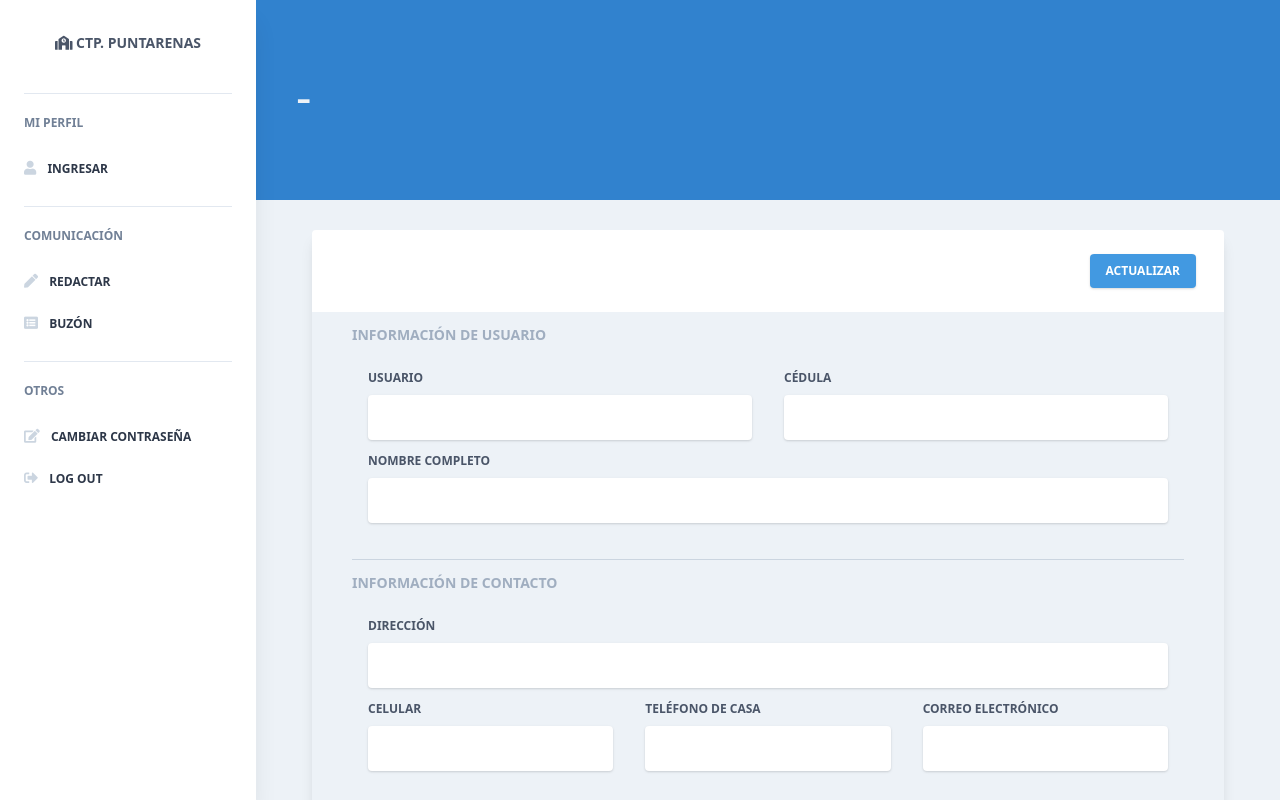
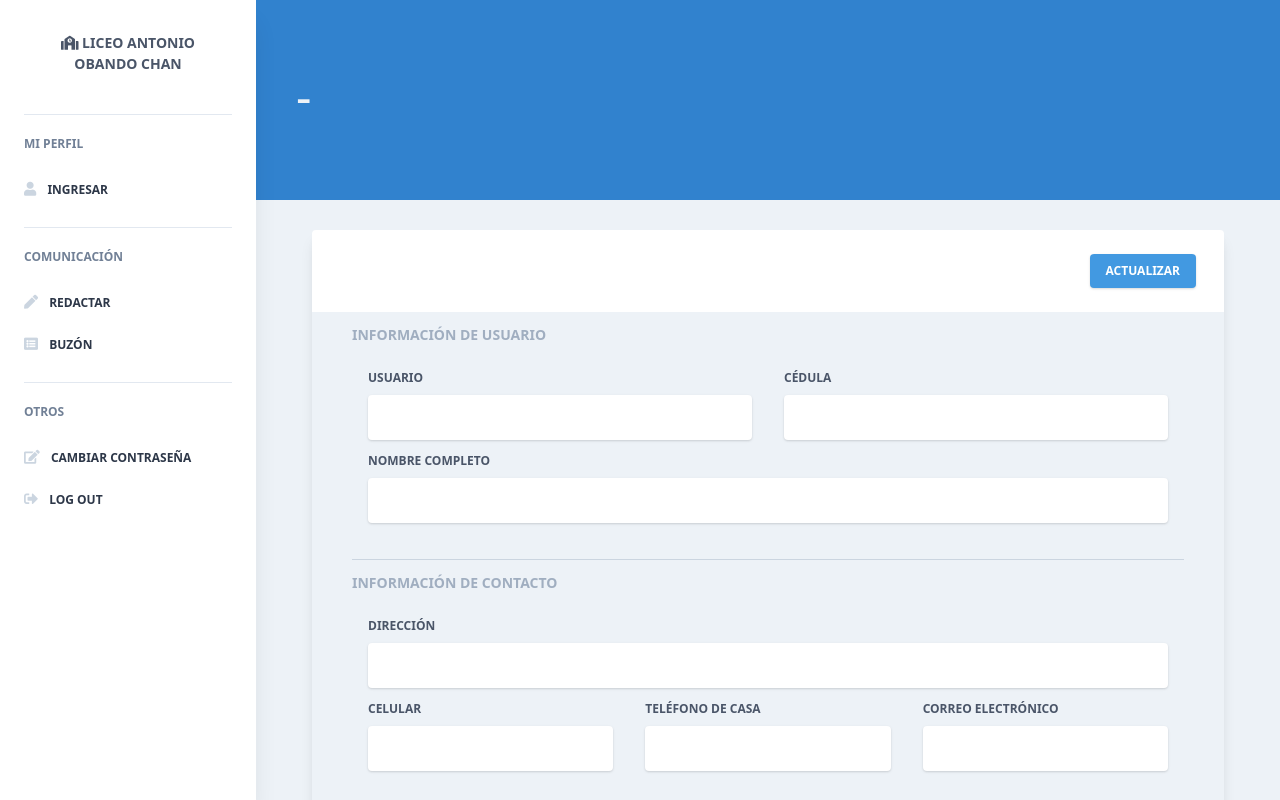
Before and after one commit to svarggas/CTPPuntarenas, a React (Create React App) app: page /home in a window 1280 px wide. Shown: the top 800 px of the page. Built offline with nearby package versions, Linux system fonts and the light colour scheme; what pdfmake, react-google-maps would draw is missing.

Commit message:
Ajuste en nombre de institución

```diff
--- a/public/index.html
+++ b/public/index.html
@@ -1,30 +1,26 @@
 <!DOCTYPE html>
 <html lang="en">
+
 <head>
   <meta charset="utf-8" />
   <meta name="viewport" content="width=device-width, initial-scale=1" />
   <meta name="theme-color" content="#000000" />
-    <meta
-      name="description"
-      content="Web site created using create-react-app"
-    />
+  <meta name="description" content="Web site created using create-react-app" />
   <link rel="shortcut icon" href="%PUBLIC_URL%/favicon.ico" />
-    <link
-      rel="school-solid"
-      sizes="76x76"
-      href="%PUBLIC_URL%/school-solid.png"
-    />
+  <link rel="school-solid" sizes="76x76" href="%PUBLIC_URL%/school-solid.png" />
   <!--
       manifest.json provides metadata used when your web app is installed on a
       user's mobile device or desktop. See https://developers.google.com/web/fundamentals/web-app-manifest/
     -->
   <link rel="manifest" href="%PUBLIC_URL%/manifest.json" />
   <title>
-      CTPuntarenas
+    Liceo Antonio Obando Chan
   </title>
 </head>
+
 <body class="text-gray-800 antialiased">
   <noscript>You need to enable JavaScript to run this app.</noscript>
   <div id="root"></div>
 </body>
+
 </html>
--- a/src/components/Navbars/AuthNavbar.js
+++ b/src/components/Navbars/AuthNavbar.js
@@ -14,7 +14,7 @@ export default function Navbar(props) {
           <div className="w-full relative flex justify-between lg:w-auto lg:static lg:block lg:justify-start">
             <Link to="/"
               className="text-white text-sm font-bold leading-relaxed inline-block mr-4 py-2 whitespace-no-wrap uppercase">
-              CTP Puntarenas
+              Liceo Antonio Obando Chan
             </Link>
           </div>
           <div
--- a/src/components/Navbars/LandingNavbar.js
+++ b/src/components/Navbars/LandingNavbar.js
@@ -14,7 +14,7 @@ export default function Navbar(props) {
           <div className="w-full relative flex justify-between lg:w-auto lg:static lg:block lg:justify-start">
             <Link to="/"
               className="text-white text-sm font-bold leading-relaxed inline-block mr-4 py-2 whitespace-no-wrap uppercase">
-              CTP Puntarenas
+              Liceo Antonio Obando Chan
             </Link>
           </div>
           <div
--- a/src/components/Navbars/UtilitiesNavbar.js
+++ b/src/components/Navbars/UtilitiesNavbar.js
@@ -10,7 +10,7 @@ export default function Navbar() {
           <div className="w-full relative flex justify-between lg:w-auto lg:static lg:block lg:justify-start">
             <Link to="/"
               className="text-white text-sm font-bold leading-relaxed inline-block mr-4 py-2 whitespace-no-wrap uppercase">
-              CTP Puntarenas
+              Liceo Antonio Obando Chan
             </Link>
           </div>
         </div>
--- a/src/components/Sidebar/Sidebar.js
+++ b/src/components/Sidebar/Sidebar.js
@@ -27,7 +27,7 @@ const SideBar = props => {
           <p
             className="md:block text-center md:pb-2 text-gray-700 mr-0 inline-block whitespace-no-wrap text-sm uppercase font-bold p-4 px-0"
           >
-            <i className="fas fa-school"></i> CTP. Puntarenas
+            <i className="fas fa-school"></i> Liceo Antonio <br/> Obando Chan
           </p>
 
           {/* Collapse */}
@@ -45,7 +45,7 @@ const SideBar = props => {
                     className="md:block text-left md:pb-2 text-gray-700 mr-0 inline-block whitespace-no-wrap text-sm uppercase font-bold p-4 px-0"
                     to="/home/"
                   >
-                    <i className="fas fa-school"></i> CTP. Puntarenas
+                    <i className="fas fa-school"></i> Liceo Antonio <br/> Obando Chan
                   </p>
                 </div>
                 <div className="w-6/12 flex justify-end">
```
Also changed, not shown: public/manifest.json, 1 other file (tests, documents, lock files or other folders). Lines whose indentation alone changed are shown as unchanged.
